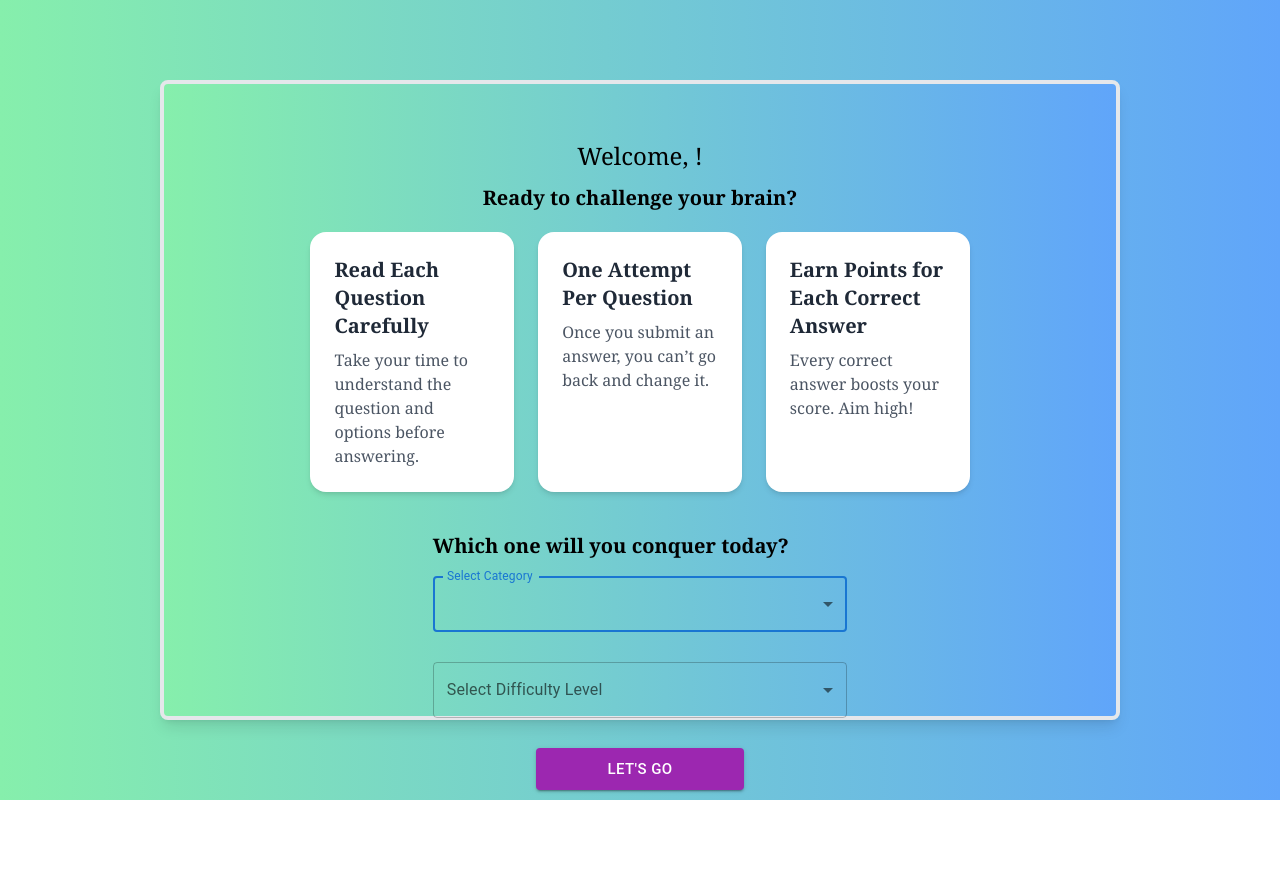
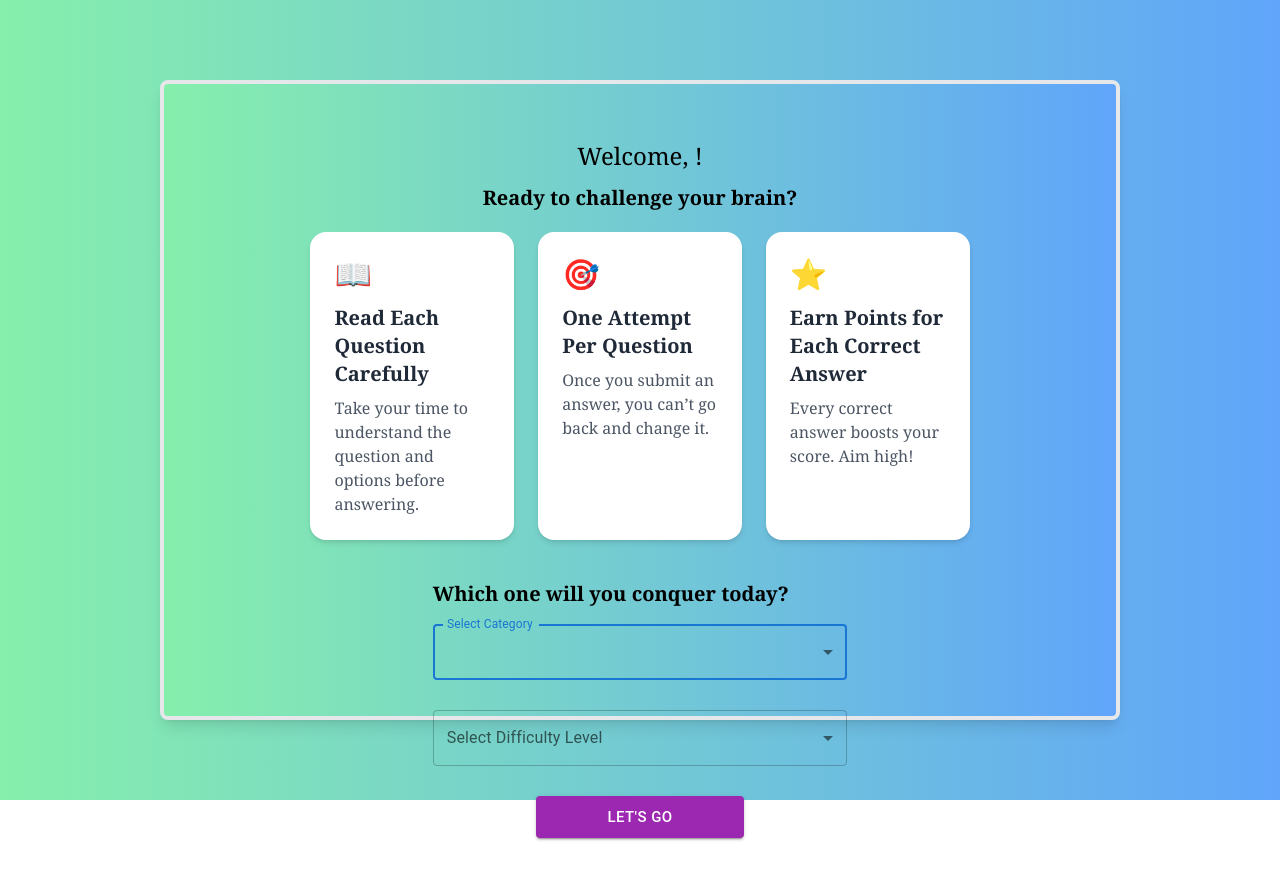
Before and after one commit to saraswathi22-mac/quiz-app, a React (Vite) app: page /quiz-setup-form in a window 1280 px wide. Shown: the top 880 px of the page. Built offline with nearby package versions, Linux system fonts and the light colour scheme.

Commit message:
Added icon to cards

```diff
--- a/src/components/Card.jsx
+++ b/src/components/Card.jsx
@@ -3,18 +3,26 @@ import { rules } from "../constants/rules";
 export default function Card() {
   return (
     <div className="mt-5 flex justify-center items-center">
-      <div className="grid grid-cols-1 md:grid-cols-3 gap-6 w-full max-w-6xl">
-        {rules.map((card, index) => (
-          <div
-            key={index}
-            className="bg-white rounded-2xl shadow-md p-6 hover:shadow-xl transition"
-          >
-            <h2 className="text-xl font-semibold text-gray-800 mb-2">
-              {card.title}
-            </h2>
-            <p className="text-gray-600">{card.description}</p>
-          </div>
-        ))}
+      <div className="grid grid-cols-1 sm:grid-cols-2 md:grid-cols-3 gap-6">
+        {rules.length > 0 ? (
+          rules.map((card) => (
+            <article
+              key={card.id}
+              className="bg-white rounded-2xl shadow-md p-6 transform transition hover:scale-105 hover:shadow-xl"
+              aria-label={`Rule: ${card.title}`}
+            >
+              <div className="text-3xl mb-3">{card.icon}</div>
+              <h2 className="text-xl font-semibold text-gray-800 mb-2">
+                {card.title}
+              </h2>
+              <p className="text-gray-600">{card.description}</p>
+            </article>
+          ))
+        ) : (
+          <p className="text-center col-span-full text-gray-500">
+            No rules found.
+          </p>
+        )}
       </div>
     </div>
   );
```
